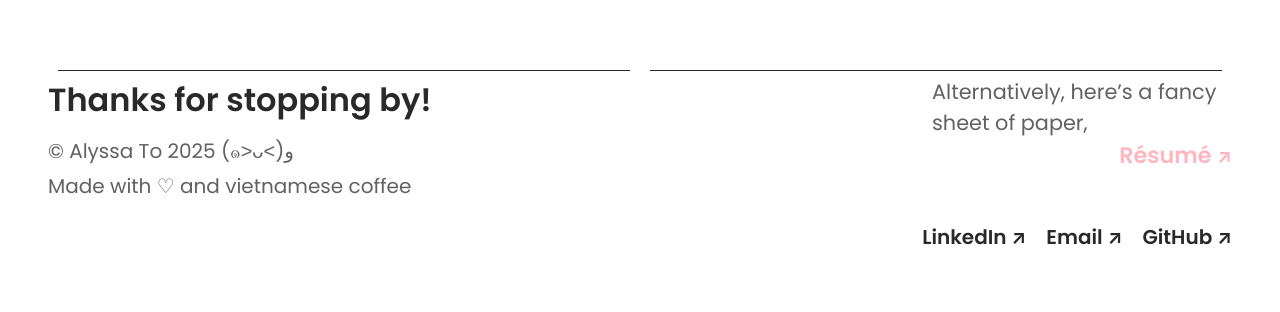
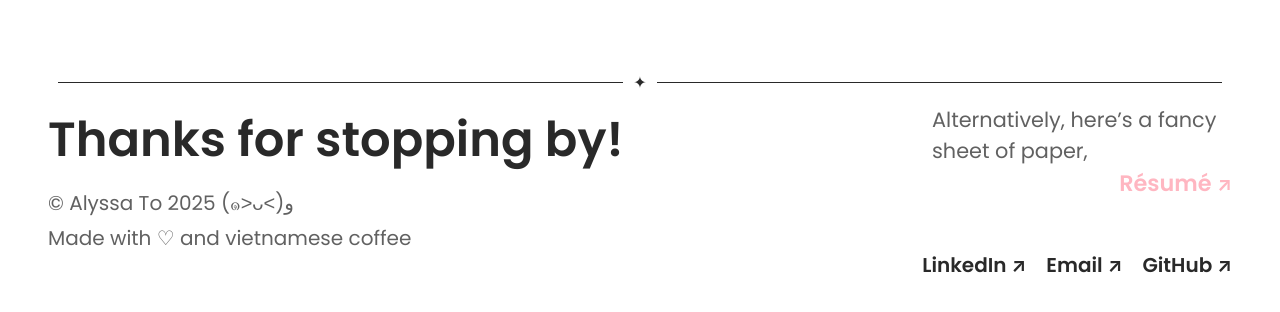
Before and after one commit to alyssaxto/portfolio-updated, a React (Vite) app: page /Playground in a window 1280 px wide. Shown: the part 3465-3777 px from the top of the page. Built offline with nearby package versions, Linux system fonts and the light colour scheme; a web font is replaced by a local one.

Commit message:
fixed header footer

```diff
--- a/src/Footer.css
+++ b/src/Footer.css
@@ -195,3 +195,21 @@ footer {
     font-size: 1.3rem;
   }
 }
+
+.footer__wrapper {
+  align-items: flex-start; /* make sure flex aligns to top */
+}
+
+.footer__left {
+  padding-top: 4px; /* or tweak to taste — try 4–8px */
+}
+.footer-heading {
+  font-size: 3rem;
+  font-weight: bold;
+  color: #292929;
+  margin-bottom: 20px;
+  margin-top: 0; /* prevent default top margin */
+}
+.footer__right {
+  margin-top: 4px;
+}
--- a/src/Footer.jsx
+++ b/src/Footer.jsx
@@ -5,11 +5,11 @@ function Footer() {
     return (
 <footer className="footer">
     <div className="linedivider">
-<span className="sparkle">✦</span>    </div>
+✦    </div>
 
     <div className="footer__wrapper">
         <div className="footer__left">
-            <h9>Thanks for stopping by!</h9>
+<h2 className="footer-heading">Thanks for stopping by!</h2>
             <p>&copy; Alyssa To {new Date().getFullYear()} (๑˃ᴗ˂)ﻭ</p>
             <p>Made with ♡ and vietnamese coffee</p>
         </div>
```
Also changed, not shown: 1 other file (tests, documents, lock files or other folders).
